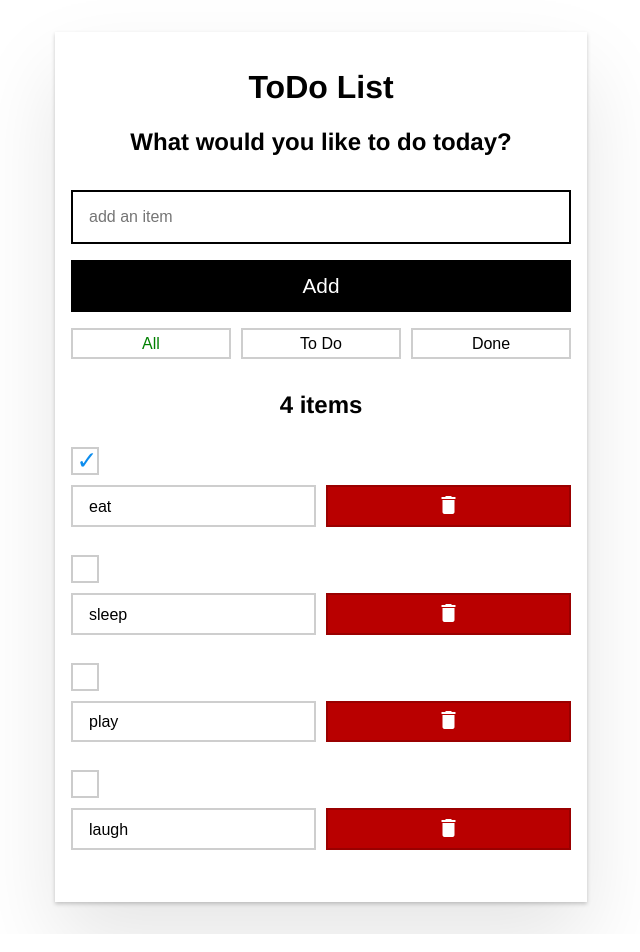
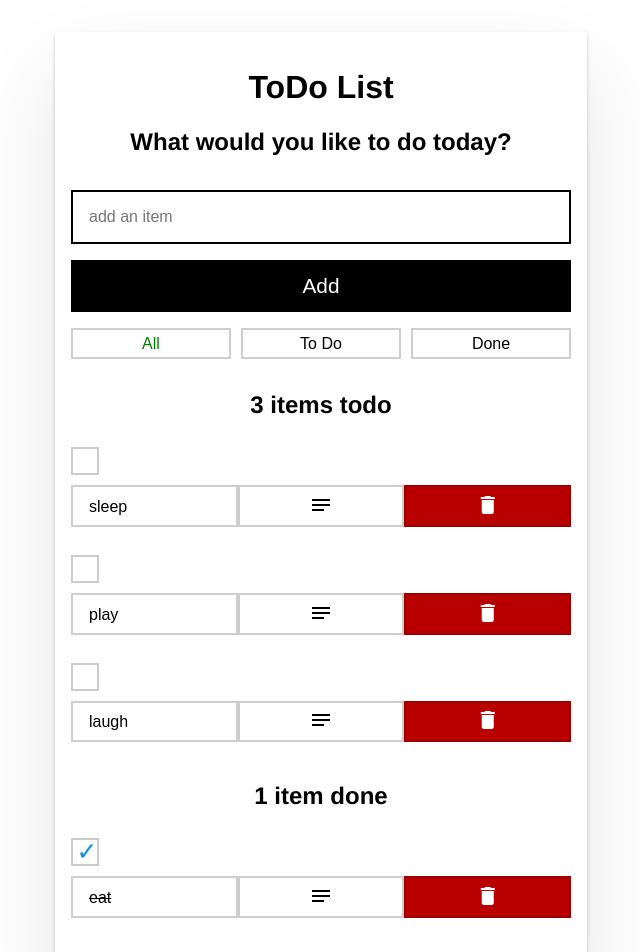
Before and after one commit to aiiiitg/angular-ivy-juuzzy, an Angular app: page / in a window 1280 px wide. Shown: the top 952 px of the page, without its empty margins (319-959 px from the left). Built offline with nearby package versions, Linux system fonts and the light colour scheme.

Commit message:
Done - ngIfs to strikethrough and todo/done block to show in

```diff
--- a/src/app/app.component.html
+++ b/src/app/app.component.html
@@ -36,12 +36,25 @@
     </button>
   </div>
 
-  <h2>{{items.length}} <span *ngIf="items.length === 1; else elseBlock">item</span>
-    <ng-template #elseBlock>items</ng-template></h2>
+  <!-- Todo Block -->
+  <h2>{{countItems('todo')}}
+    <span *ngIf="countItems('todo') === 1; else multiTodo">item todo</span>
+    <ng-template #multiTodo>items todo</ng-template>
+  </h2>
+  <ul>
+    <li *ngFor="let item of items">
+      <app-item *ngIf="!item.done" (remove)="remove(item)" [item]="item"></app-item>
+    </li>
+  </ul>
 
-    <ul>
-      <li *ngFor="let item of items">
-        <app-item (remove)="remove(item)" [item]="item"></app-item>
-      </li>
-    </ul>
+  <!-- Done Block -->
+  <h2>{{countItems('done')}}
+    <span *ngIf="countItems('done') === 1; else multiDone">item done</span>
+    <ng-template #multiDone>items done</ng-template>
+  </h2>
+  <ul>
+    <li *ngFor="let item of items">
+      <app-item *ngIf="item.done" (remove)="remove(item)" [item]="item"></app-item>
+    </li>
+  </ul>
 </div>
--- a/src/app/app.component.ts
+++ b/src/app/app.component.ts
@@ -25,6 +25,13 @@ export class AppComponent  {
     return this.allItems.filter(item => this.filter === 'done' ? item.done : !item.done);
   }
 
+  countItems(filter: string) {
+    if (filter === 'all') {
+      return this.allItems.length;
+    }
+    return this.allItems.filter(item => filter === 'done' ? item.done : !item.done).length;
+  }
+
   addItem(description: string){
     // unshift (to top), push (to end)
     this.allItems.unshift({
--- a/src/app/item/item.component.html
+++ b/src/app/item/item.component.html
@@ -1,10 +1,17 @@
-<div class="item" [id]="item.description">
+<div class="item">
 
 <input [id]="item.description" type="checkbox" (change)="item.done = !item.done" [checked]="item.done" />
 <label [for]="item.description">&nbsp;</label>
 
-<div class="btn-wrapper" *ngIf="!editable">
-  <button class="btn" (click)="editable = !editable" style="text-align: left;">{{item.description}}</button>
+<div class="btn-wrapper" *ngIf="!editable && !item.done">
+  <button  class="btn" (click)="editable = !editable" style="text-align: left;">{{item.description}}</button>
+  <button class="btn" (click)="editable = !editable"><mat-icon aria-hidden="false" aria-label="Delete">notes</mat-icon></button>
+  <button class="btn btn-warn" (click)="remove.emit()"><mat-icon aria-hidden="false" aria-label="Delete">delete</mat-icon></button>
+</div>
+
+<div class="btn-wrapper" *ngIf="!editable && item.done">
+  <button  class="btn" (click)="editable = !editable" style="text-align: left; text-decoration: line-through;">{{item.description}}</button>
+  <button class="btn" (click)="editable = !editable"><mat-icon aria-hidden="false" aria-label="Delete">notes</mat-icon></button>
   <button class="btn btn-warn" (click)="remove.emit()"><mat-icon aria-hidden="false" aria-label="Delete">delete</mat-icon></button>
 </div>
 
@@ -14,7 +21,7 @@
 
   <div class="btn-wrapper">
     <button class="btn" (click)="editable = !editable">Cancel</button>
-    <button class="btn btn-save" (click)="saveItem(editedItem.value)">Save</button>
+    <button class="btn" (click)="saveItem(editedItem.value)">Save</button>
   </div>
 </div>
 
```
